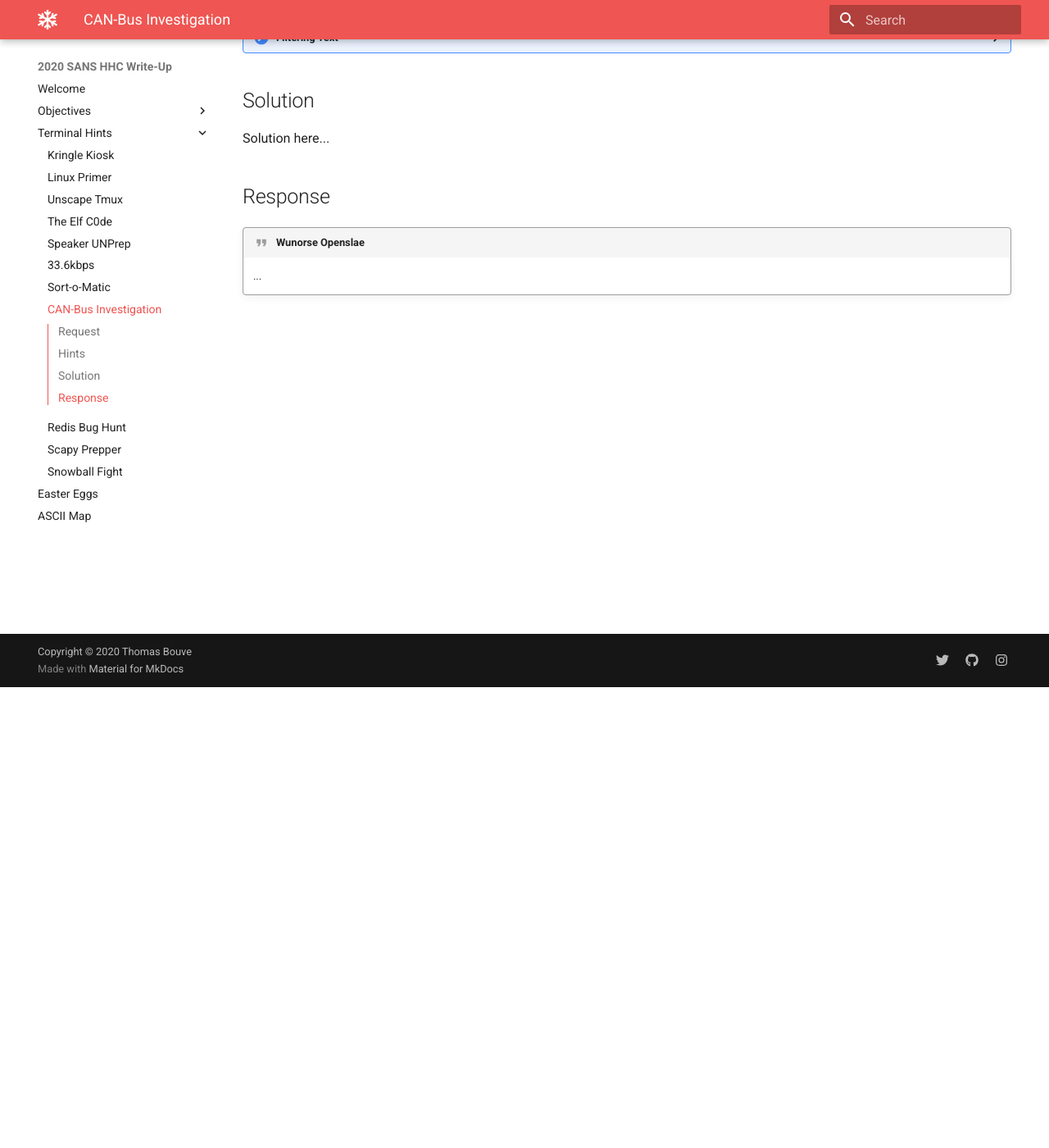
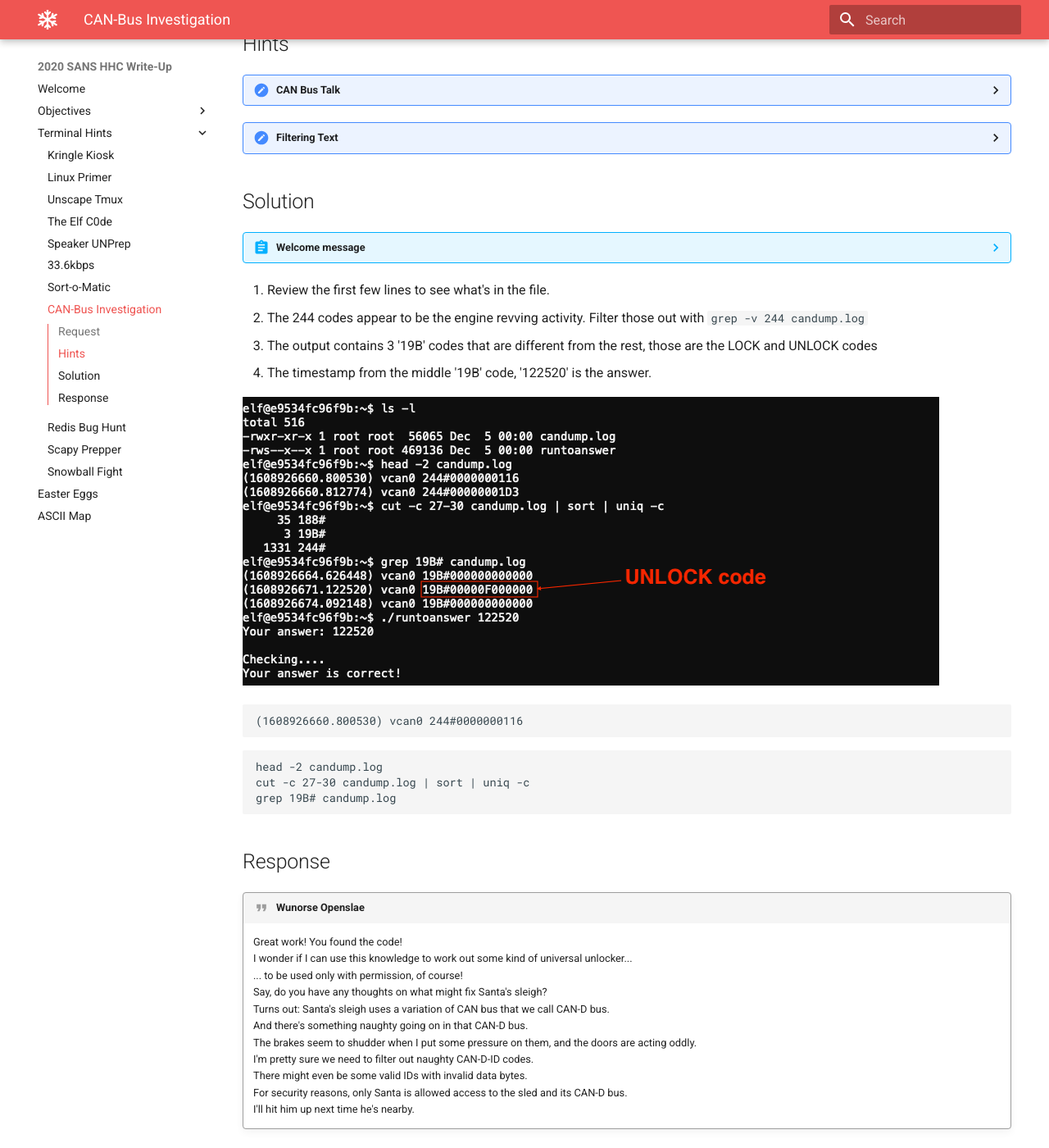
Before and after one commit to crahan/HolidayHackChallenge2020, an MkDocs documentation site: the page built from docs/hints/h7.md, in a window 1280 px wide and 1400 px high, scrolled down 562 px. Shown: the whole window at 82% size. Built offline with MkDocs 1.6.1 and Material for MkDocs 9.7.7, drawn with Linux system fonts in a browser that asks for light colours; comment, search, counter and statistics services are not loaded; some of the changed text lies outside the part shown.

Commit message:
Partial h7

````diff
--- a/docs/hints/h7.md
+++ b/docs/hints/h7.md
@@ -8,7 +8,13 @@
 ## Request
 
 !!! quote "Wunorse Openslae"
-    ...
+    Hiya hiya - I'm Wunorse Openslae!<br/>
+    I've been playing a bit with CAN bus. Are you a car hacker?<br/>
+    I'd love it if you could take a look at this terminal for me.<br/>
+    I'm trying to figure out what the unlock code is in this CAN bus log.<br/>
+    When it was grabbing this traffic, I locked, unlocked, and locked the doors one more time.<br/>
+    It ought to be a simple matter of just filtering out the noise until we get down to those three actions.<br/>
+    Need more of a nudge? Check out Chris Elgee's [talk](https://www.youtube.com/watch?v=96u-uHRBI0I) on CAN traffic!
 
 
 ## Hints
@@ -22,10 +28,69 @@
 
 ## Solution
 
-Solution here...
+??? abstract "Welcome message"
+    ```text
+    MMMMMMMMMMMMMMMMMMMMMMMMMMMMMMMMMMMMMMMMMMMMMMMMMMMMMMMMMMMMMMMMMMMMMMMMMMMMMM
+    MMMMMMMMMMMMMMMMMMMMMMMMMMMMMWX00OkxxddcddxxkOO0XWMMMMMMMMMMMMMMMMMMMMMMMMMMMM
+    MMMMMMMMMMMMMMMMMMMMMMMWXOxoc:c.;cccccc.ccccc:.:c:ldxOXMMMMMMMMMMMMMMMMMMMMMMM
+    MMMMMMMMMMMMMMMMMMMMXkoc',ccccc:.:ccccc.ccccc.;cccc,'::cdOXMMMMMMMMMMMMMMMMMMM
+    MMMMMMMMMMMMMMMMM0xc:cccc,':cccc::ccccccccccccccc:.;cccccc:lxXMMMMMMMMMMMMMMMM
+    MMMMMMMMMMMMMMNkl,',:ccccc;;ccccccccccccccccccccc::cccccc:,',:lOWMMMMMMMMMMMMM
+    MMMMMMMMMMMMNxccccc;';cccccccccccccccccccccccccccccccccc;':cccccckWMMMMMMMMMMM
+    MMMMMMMMMMNdcccccc:..;cccccccccccccccccccccccccccccccccccccccccccc:kWMMMMMMMMM
+    MMMMMMMMM0c,,,,:cccc;..;cccccccccccccccccccccccccccccccccccccc:,,,;:lKMMMMMMMM
+    MMMMMMMWd:cccc;:cccccc;..,cccccccccccccccccccccccccccccccccccc;:cccccckMMMMMMM
+    MMMMMMNlcccccccccccccccc:..,:ccccccccccccccccccccccccccccccccccccccccc:oWMMMMM
+    MMMMMNc,,,,,:ccccccccccccc:..':cccccccccccccccccccccccccccccccccc:,,,,,;oWMMMM
+    MMMMWoccccc::ccccccccccccccc:'.':cccccccccccccccccccccccccccccccc::ccccccxMMMM
+    MMMMkccccccccccccccccccccccccc:'..:cccccccccccccccccccccccccccccccccccccc:0MMM
+    MMMN::cccccccccccccccccccccccccc:'..:cccccccccccccccccccccccccccccccccccc:cWMM
+    MMMk,,,,,:cccccccccccccccccccccccc:,..;ccccccccccccccccccccccccccccc:,,,,,;0MM
+    MMMlccccccccccccccccccccccccccccccccc,.;cccccccccccccccccccccccccccccccccccdMM
+    MMW:ccccccccccccccccccccccccccccccccccccccccccccccccccccccccccccccccccccccclMM
+    MMWOOOOOOOOOOOOOOOOOOOOOOOOOOOOOOOOOOOOOOOOOOOOOOOOOOOOOOOOOOOOOOOOOOOOOOOO0MM
+    MMMMMMMMMMMMMMMMMMMMMMMMMMMMMMMMMMMMMMMMMMMMMMMMMMMMMMMMMMMMMMMMMMMMMMMMMMMMMM
 
+    Welcome to the CAN bus terminal challenge!
+    In your home folder, there's a CAN bus capture from Santa's sleigh. Some of
+    the data has been cleaned up, so don't worry - it isn't too noisy. What you
+    will see is a record of the engine idling up and down. Also in the data are
+    a LOCK signal, an UNLOCK signal, and one more LOCK. Can you find the UNLOCK?
+    We'd like to encode another key mechanism.
+
+    Find the decimal portion of the timestamp of the UNLOCK code in candump.log
+    and submit it to ./runtoanswer!  (e.g., if the timestamp is 123456.112233,
+    please submit 112233)
+    ```
+
+1. Review the first few lines to see what's in the file.
+2. The 244 codes appear to be the engine revving activity. Filter those out with `grep -v 244 candump.log`
+3. The output contains 3 '19B' codes that are different from the rest, those are the LOCK and UNLOCK codes
+4. The timestamp from the middle '19B' code, '122520' is the answer.
+
+![Completed](../img/hints/h7/completed.png)
+
+```
+(1608926660.800530) vcan0 244#0000000116
+```
+
+```
+head -2 candump.log
+cut -c 27-30 candump.log | sort | uniq -c
+grep 19B# candump.log
+```
 
 ## Response
 
 !!! quote "Wunorse Openslae"
-    ...
+    Great work! You found the code!<br/>
+    I wonder if I can use this knowledge to work out some kind of universal unlocker...<br/>
+    ... to be used only with permission, of course!<br/>
+    Say, do you have any thoughts on what might fix Santa's sleigh?<br/>
+    Turns out: Santa's sleigh uses a variation of CAN bus that we call CAN-D bus.<br/>
+    And there's something naughty going on in that CAN-D bus.<br/>
+    The brakes seem to shudder when I put some pressure on them, and the doors are acting oddly.<br/>
+    I'm pretty sure we need to filter out naughty CAN-D-ID codes.<br/>
+    There might even be some valid IDs with invalid data bytes.<br/>
+    For security reasons, only Santa is allowed access to the sled and its CAN-D bus.<br/>
+    I'll hit him up next time he's nearby.
````
Also changed, not shown: docs/img/hints/h7/completed.png (added).
